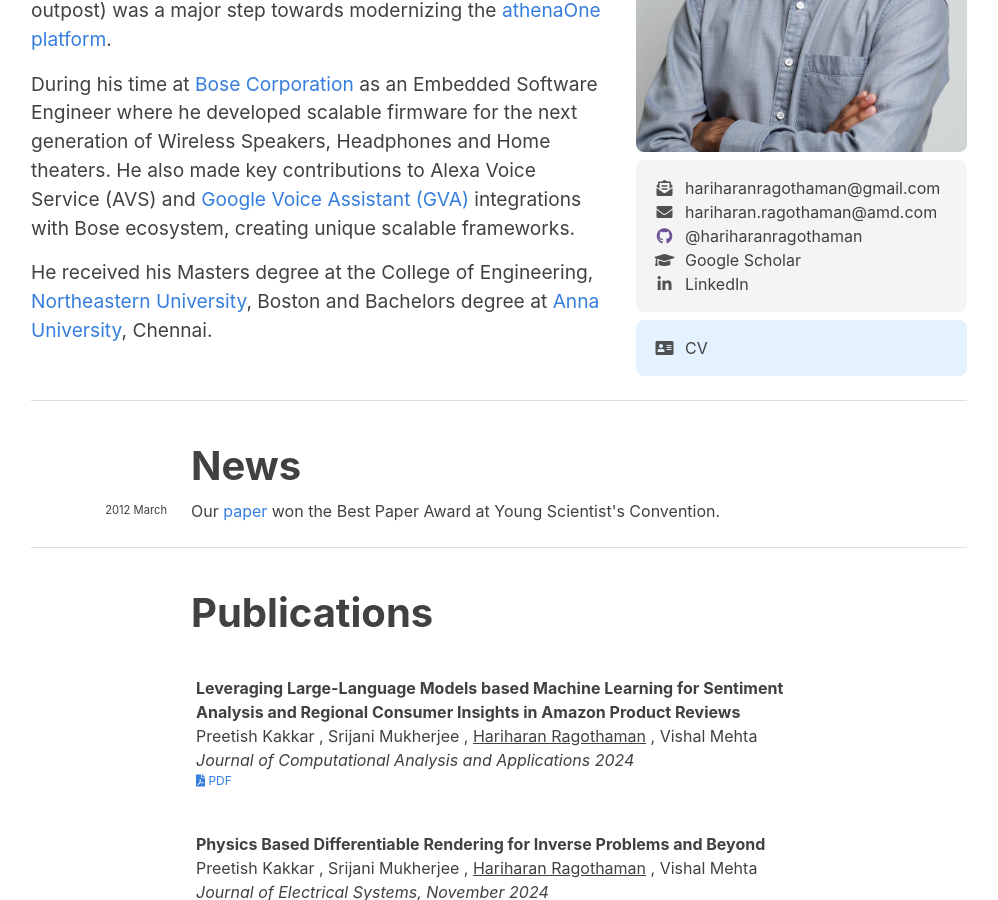
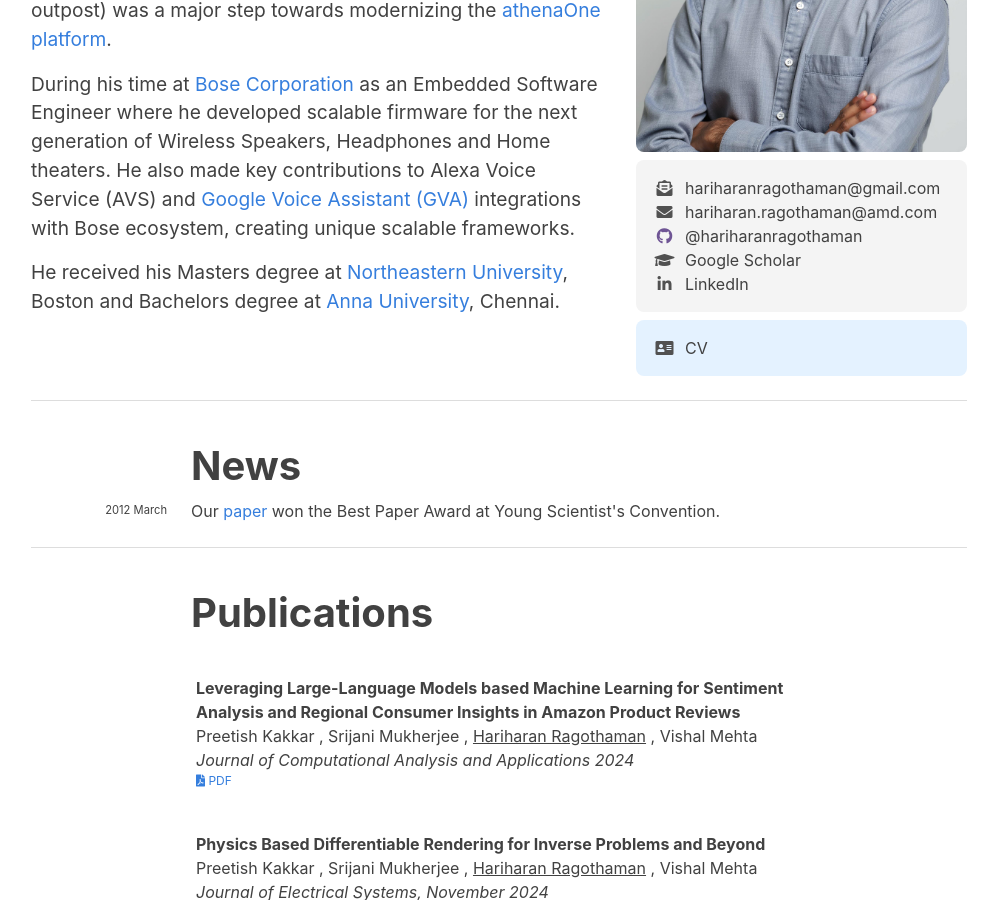
Before and after one commit to hariharanragothaman/hariharanragothaman.github.io, a Jekyll site: the page built from index.md, in a window 1280 px wide and 900 px high, scrolled down 436 px. Shown: the whole window, without its empty margins (141-1139 px from the left). Built offline with Jekyll 4.4.1, drawn with Linux system fonts in a browser that asks for light colours; nearby versions of some CDN libraries; some web fonts are replaced.

Commit message:
Polishes and Updates

```diff
--- a/index.md
+++ b/index.md
@@ -26,7 +26,7 @@
 	</div>
 	<div style="height: 1rem"></div>
 	<div class="intro-left">
-        He received his Masters degree at the College of Engineering, <a href="https://www.northeastern.edu/">Northeastern University</a>, Boston and Bachelors degree at <a href="https://www.annauniv.edu/">Anna University</a>, Chennai.
+        He received his Masters degree at <a href="https://www.northeastern.edu/">Northeastern University</a>, Boston and Bachelors degree at <a href="https://www.annauniv.edu/">Anna University</a>, Chennai.
 	</div>
 	<div style="height: 1rem"></div>
 </div>
```
